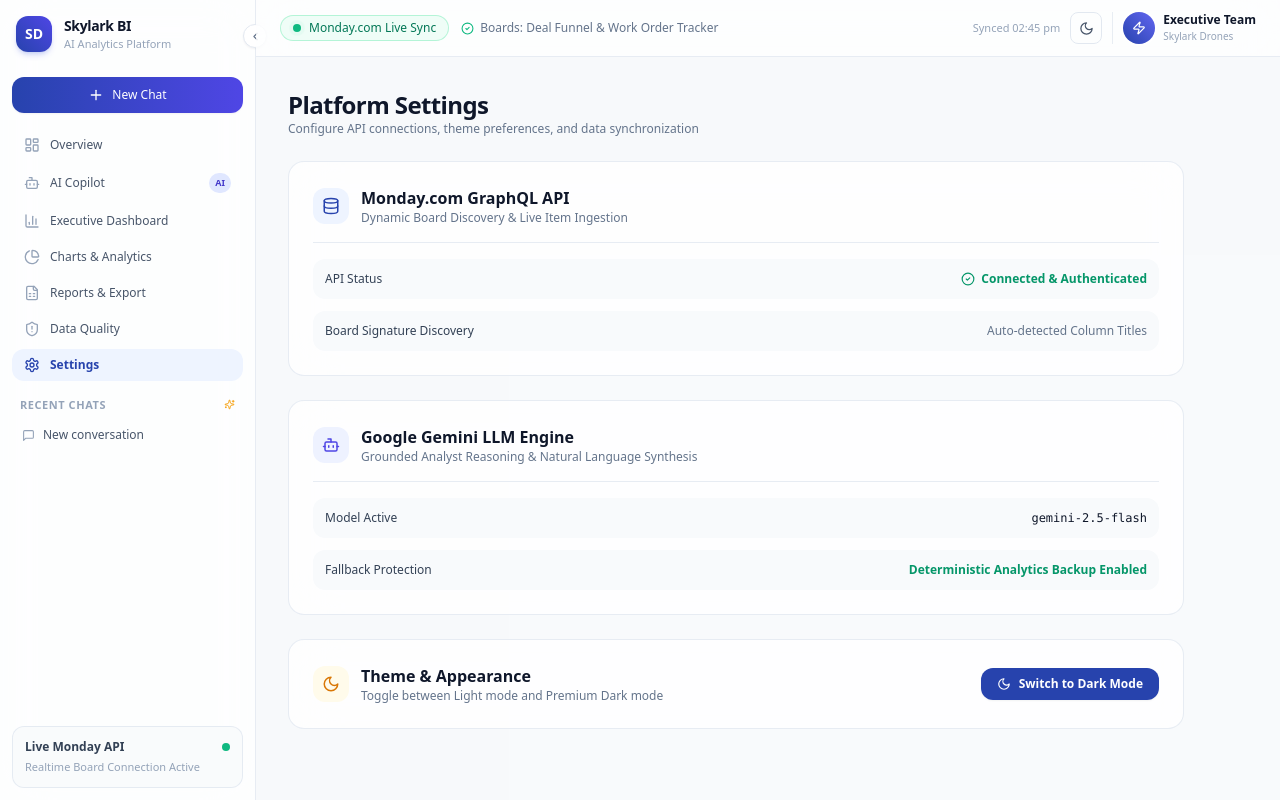
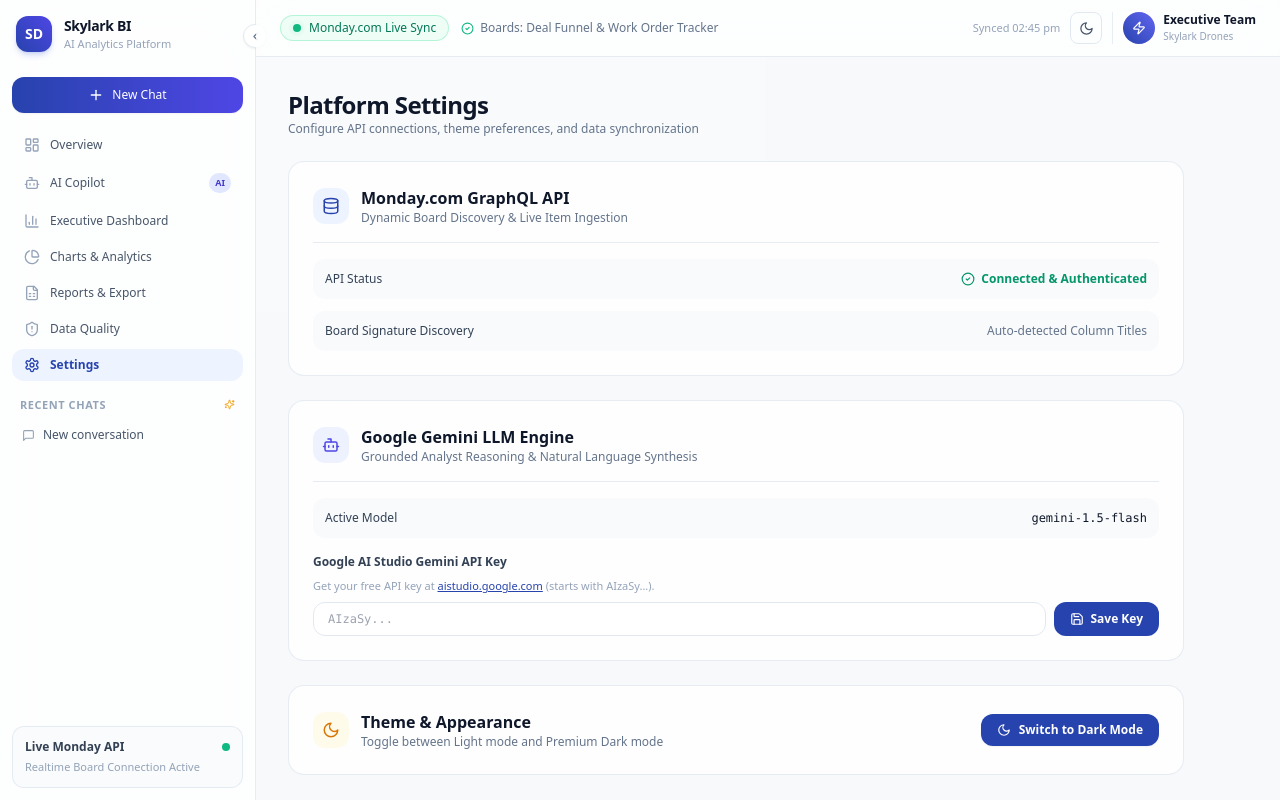
Before and after one commit to parnika0110/monday-bi-agent, a Next.js app: page /settings in a window 1280 px wide. Built offline with nearby package versions, Linux system fonts and the light colour scheme.

Commit message:
Add Clear Chat control and customizable Gemini API Key setting

```diff
--- a/app/api/chat/route.ts
+++ b/app/api/chat/route.ts
@@ -108,10 +108,11 @@ function buildLeadershipDataSummary(snapshot: LeadershipSnapshot): string {
 
 /** Deterministic fallback used if Gemini is unavailable, so the agent never hard-fails. */
 function fallbackNarrative(dataSummary: string): string {
-  return `Here's what the data shows (AI summarization is temporarily unavailable, so this is the raw analysis):\n\n${dataSummary}`;
+  return `Here's what the data shows (AI summarization is temporarily unavailable, so this is the raw analysis):\n\n${dataSummary}\n\n*(Note: To enable Google Gemini AI analyst narration, ensure a valid Google AI Studio API Key starting with AIzaSy... is set in Platform Settings or Vercel Environment Variables)*`;
 }
 
 export async function POST(req: NextRequest) {
+  const userGeminiKey = req.headers.get("x-user-gemini-key") || undefined;
   let body: { message?: string };
   try {
     body = await req.json();
@@ -321,7 +322,7 @@ export async function POST(req: NextRequest) {
   // 4. Ask Gemini to turn the numbers into an analyst-style answer.
   let answer: string;
   try {
-    answer = await generateAnalystResponse(question, dataSummary, routed.leadershipStyle);
+    answer = await generateAnalystResponse(question, dataSummary, routed.leadershipStyle, userGeminiKey);
   } catch (err) {
     // Graceful degradation: never fail the whole request just because the
     // AI summarization layer is down - the underlying analysis is still
--- a/app/settings/page.tsx
+++ b/app/settings/page.tsx
@@ -1,20 +1,37 @@
 "use client";
 
 import { useTheme } from "@/components/theme";
+import { useState, useEffect } from "react";
 import {
-  Settings as SettingsIcon,
   Moon,
   Sun,
   Key,
   Database,
   Bot,
-  RefreshCw,
   CheckCircle2,
-  Sliders,
+  Save,
+  Check,
 } from "lucide-react";
 
 export default function SettingsPage() {
   const { theme, toggleTheme } = useTheme();
+  const [apiKey, setApiKey] = useState("");
+  const [saved, setSaved] = useState(false);
+
+  useEffect(() => {
+    if (typeof window !== "undefined") {
+      const stored = localStorage.getItem("skylark-user-gemini-key") || "";
+      setApiKey(stored);
+    }
+  }, []);
+
+  function handleSaveKey() {
+    if (typeof window !== "undefined") {
+      localStorage.setItem("skylark-user-gemini-key", apiKey.trim());
+      setSaved(true);
+      setTimeout(() => setSaved(false), 2500);
+    }
+  }
 
   return (
     <div className="space-y-6 max-w-4xl">
@@ -67,15 +84,35 @@ export default function SettingsPage() {
           </div>
         </div>
 
-        <div className="mt-4 space-y-3 text-xs">
+        <div className="mt-4 space-y-4 text-xs">
           <div className="flex items-center justify-between rounded-xl bg-slate-50 p-3 dark:bg-slate-950">
-            <span className="font-medium text-slate-700 dark:text-slate-300">Model Active</span>
-            <span className="font-mono text-slate-900 dark:text-slate-100">gemini-2.5-flash</span>
+            <span className="font-medium text-slate-700 dark:text-slate-300">Active Model</span>
+            <span className="font-mono text-slate-900 dark:text-slate-100">gemini-1.5-flash</span>
           </div>
 
-          <div className="flex items-center justify-between rounded-xl bg-slate-50 p-3 dark:bg-slate-950">
-            <span className="font-medium text-slate-700 dark:text-slate-300">Fallback Protection</span>
-            <span className="font-semibold text-emerald-600">Deterministic Analytics Backup Enabled</span>
+          <div className="space-y-2">
+            <label className="block font-semibold text-slate-700 dark:text-slate-300">
+              Google AI Studio Gemini API Key
+            </label>
+            <p className="text-[11px] text-slate-400">
+              Get your free API key at <a href="https://aistudio.google.com/app/apikey" target="_blank" rel="noreferrer" className="text-brand-600 underline">aistudio.google.com</a> (starts with AIzaSy...).
+            </p>
+            <div className="flex gap-2">
+              <input
+                type="password"
+                value={apiKey}
+                onChange={(e) => setApiKey(e.target.value)}
+                placeholder="AIzaSy..."
+                className="flex-1 rounded-xl border border-slate-200 bg-white px-3.5 py-2 text-xs font-mono text-slate-900 outline-none focus:border-brand-500 dark:border-slate-800 dark:bg-slate-950 dark:text-white"
+              />
+              <button
+                onClick={handleSaveKey}
+                className="flex items-center gap-1.5 rounded-xl bg-brand-600 px-4 py-2 text-xs font-semibold text-white transition hover:bg-brand-700 active:scale-95"
+              >
+                {saved ? <Check size={14} className="text-emerald-300" /> : <Save size={14} />}
+                <span>{saved ? "Saved" : "Save Key"}</span>
+              </button>
+            </div>
           </div>
         </div>
       </div>
--- a/hooks/useConversations.ts
+++ b/hooks/useConversations.ts
@@ -54,9 +54,7 @@ function saveAll(conversations: Conversation[]) {
   try {
     window.localStorage.setItem(STORAGE_KEY, JSON.stringify(conversations));
   } catch {
-    // localStorage can throw in private-browsing / quota-exceeded cases -
-    // conversations simply won't persist across reloads, which is a safe
-    // degradation rather than a crash.
+    // Graceful fallback if localStorage is restricted
   }
 }
 
@@ -104,6 +102,26 @@ export function useConversations() {
     },
     [conversations, activeId, persist]
   );
+
+  const clearCurrentConversation = useCallback(() => {
+    if (!activeId) return;
+    const next = conversations.map((c) => {
+      if (c.id !== activeId) return c;
+      return {
+        ...c,
+        title: "New conversation",
+        messages: [welcomeMessage()],
+        updatedAt: Date.now(),
+      };
+    });
+    persist(next);
+  }, [conversations, activeId, persist]);
+
+  const clearAllConversations = useCallback(() => {
+    const conv = newConversation();
+    persist([conv]);
+    setActiveId(conv.id);
+  }, [persist]);
 
   const appendMessage = useCallback(
     (conversationId: string, message: ChatMessage) => {
@@ -153,6 +171,8 @@ export function useConversations() {
     setActiveId,
     createConversation,
     deleteConversation,
+    clearCurrentConversation,
+    clearAllConversations,
     appendMessage,
     updateMessage,
     renameConversation,
--- a/lib/gemini.ts
+++ b/lib/gemini.ts
@@ -104,9 +104,10 @@ async function callGeminiOnce(
 export async function generateAnalystResponse(
   userQuestion: string,
   dataSummary: string,
-  leadershipStyle?: string
+  leadershipStyle?: string,
+  customApiKey?: string
 ): Promise<string> {
-  const key = getKey();
+  const key = (customApiKey && customApiKey.trim().length > 5) ? customApiKey.trim() : getKey();
   const model = getModel();
 
   const styleNote = leadershipStyle ? `\n\nSTYLE:\n${LEADERSHIP_STYLE_GUIDANCE[leadershipStyle] ?? ""}` : "";
@@ -119,7 +120,6 @@ export async function generateAnalystResponse(
     try {
       return await callGeminiOnce(prompt, key, model);
     } catch (retryErr) {
-      // If gemini-1.5-flash fails or is unavailable, try gemini-1.5-pro as fallback
       if (model !== "gemini-1.5-pro") {
         console.warn("Retrying with fallback model gemini-1.5-pro...");
         return await callGeminiOnce(prompt, key, "gemini-1.5-pro");
```
Also changed, not shown: app/copilot/page.tsx (+41 -9 lines).
